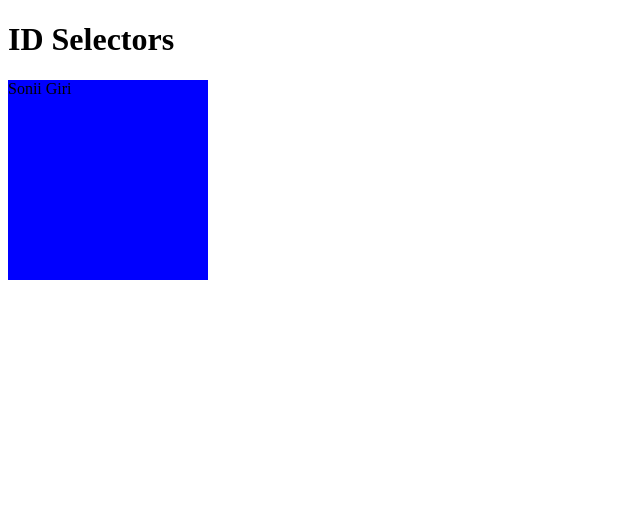
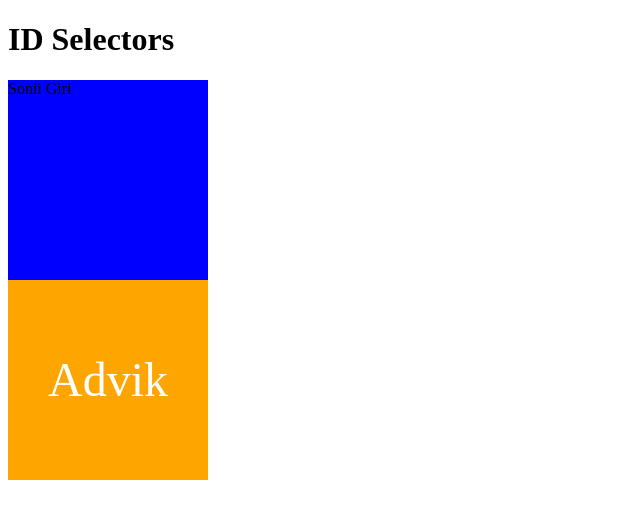
Before and after one commit to imrohini/10OCT2021, a plain HTML site: page index.html in a window 1280 px wide. Shown: the whole page, without its empty margins (0-640 px from the left). Drawn offline with Linux system fonts and the light colour scheme.

Commit message:
i have sreated a box

```diff
--- a/index.html
+++ b/index.html
@@ -6,16 +6,26 @@
     <meta name="viewport" content="width=device-width, initial-scale=1.0">
     <titLE>CSS Selectors</title>
         <style>
-            div#a1{
+            #a1{
                 width: 200px;
                 height: 200px;
                 background-color: blue;
+            }
+            #a2{
+                width: 200px;
+                height: 200px;
+                background-color:orange;
+                line-height: 200px;
+                color: #fff;
+                text-align: center;
+                font-size: 3em;
             }
         </style>
 </head>
 <body>
     <h1>ID Selectors</h1>
     <div id="a1"> Sonii Giri</div>
+    <div id="a2">Advik</div>
 
 </body>
 </html>
```
